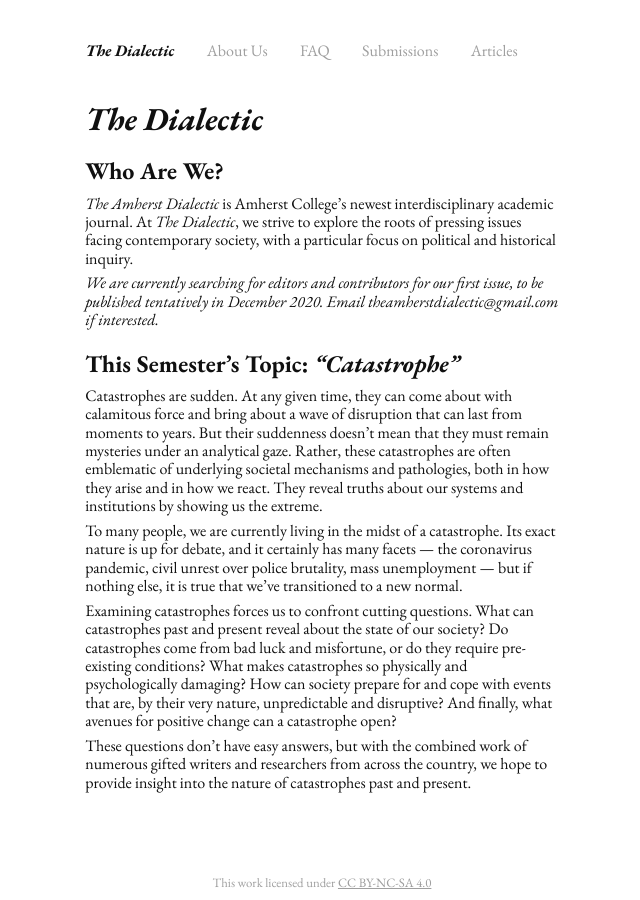
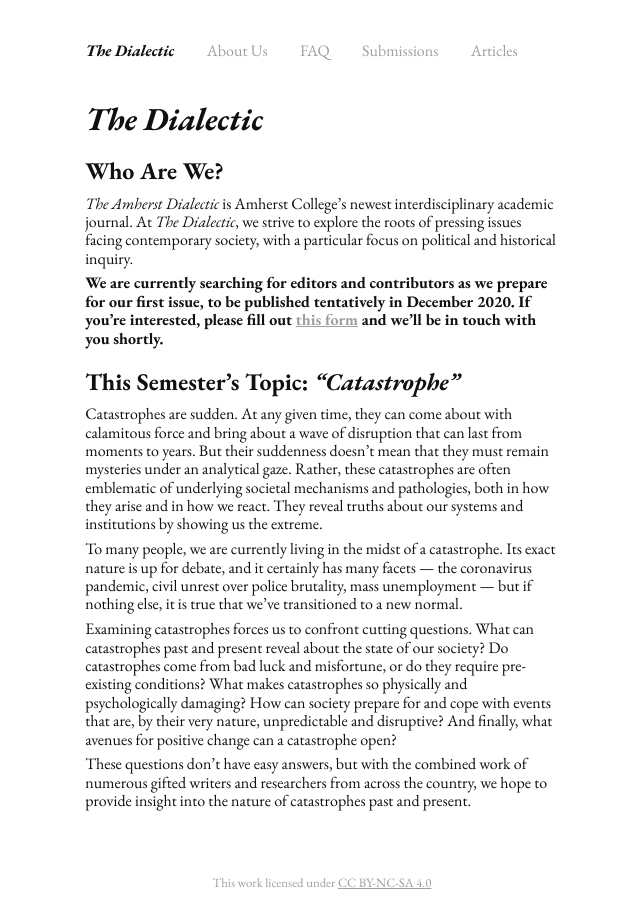
Before and after one commit to the-dialectic/amherstdialectic.com, a Jekyll site: the page built from index.md, in a window 1280 px wide. Shown: the whole page, without its empty margins (318-958 px from the left). Built offline with Jekyll 4.4.1, drawn with Linux system fonts in a browser that asks for light colours.

Commit message:
Update index.md

```diff
--- a/index.md
+++ b/index.md
@@ -10,7 +10,7 @@ permalink: /
 
 _The Amherst Dialectic_ is Amherst College’s newest interdisciplinary academic journal. At _The Dialectic_, we strive to explore the roots of pressing issues facing contemporary society, with a particular focus on political and historical inquiry.
 
-*We are currently searching for editors and contributors for our first issue, to be published tentatively in December 2020. Email theamherstdialectic@gmail.com if interested.*
+**We are currently searching for editors and contributors as we prepare for our first issue, to be published tentatively in December 2020. If you're interested, please fill out <a href="https://docs.google.com/forms/d/e/1FAIpQLSeZEH_Fjtm3gX3fNRfsPopMhHWtDtyGUuyJDltyVUlmUPLbdw/viewform?usp=sf_link">this form</a> and we'll be in touch with you shortly.**
 
 ## This Semester's Topic: _"Catastrophe"_
 
```
